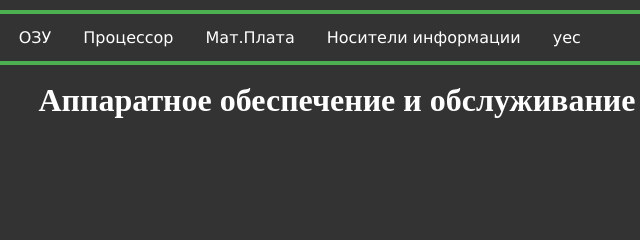
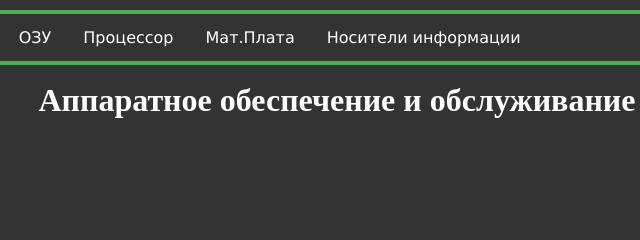
Before and after one commit to OMGodgeddon/geys, a plain HTML site: page index.html in a window 1280 px wide. Shown: the top 240 px of the page, 271-911 px from the left. Drawn offline with Linux system fonts and the light colour scheme.

Commit message:
Update index.html

```diff
--- a/index.html
+++ b/index.html
@@ -18,8 +18,7 @@
             <li class="theme"><a href="five.html">Мат.Плата</a>
             <li class="theme" style="float:right"><a id="openModal" class="active" href="about.html">Книгу сделали</a></li>
             <li class="theme"><a href="six.html">Носители информации</a>
-            <li class="theme"><a href="seven.html">уес</a>
-        </ul>
+         </ul>
     </div>
     <div class="container">
         <h1>
```
